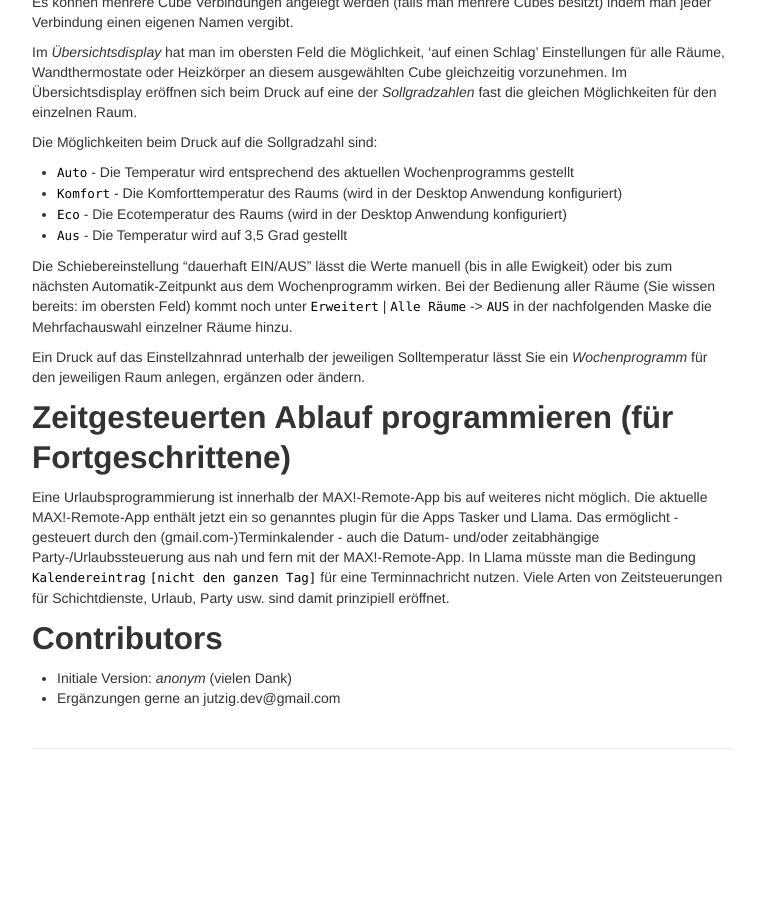
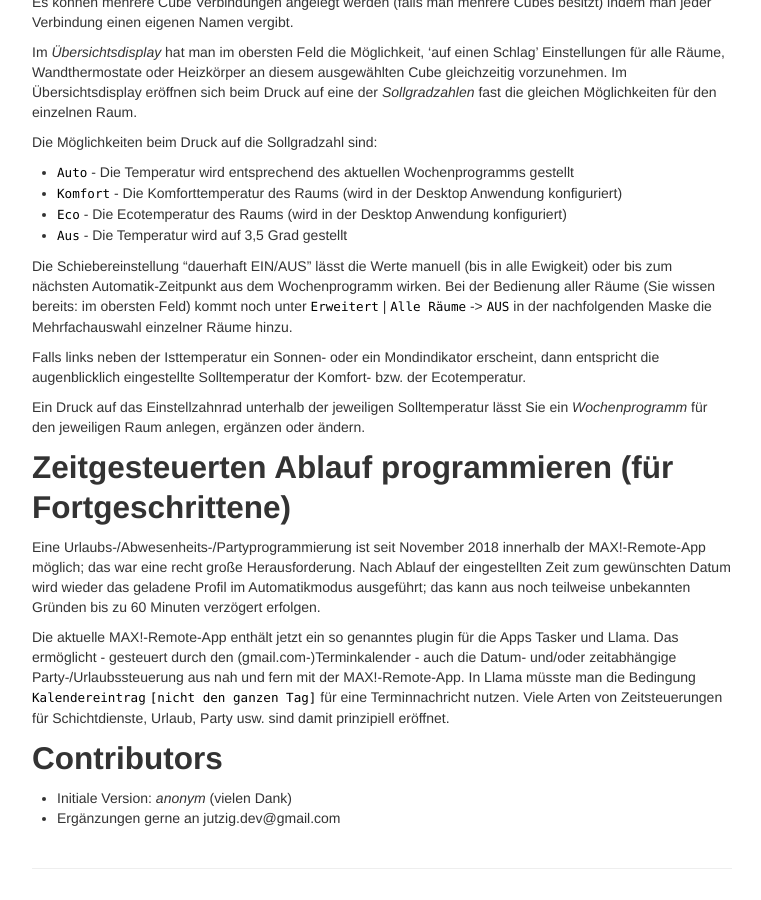
Before and after one commit to jutzig/max-remote, a Jekyll site: the page built from pages/introduction.md, in a window 1280 px wide and 900 px high, scrolled down 720 px. Shown: the whole window, without its empty margins (258-1019 px from the left). Built offline with Jekyll 4.4.1, drawn with Linux system fonts in a browser that asks for light colours; before the commit the page ends 1500 px from its top, so only the background shows below that.

Commit message:
intro update

```diff
--- a/pages/introduction.md
+++ b/pages/introduction.md
@@ -59,15 +59,22 @@ Wochenprogramm wirken.
 Bei der Bedienung aller Räume (Sie wissen bereits: im obersten Feld)
 kommt noch unter `Erweitert` | `Alle Räume` -> `AUS` in der nachfolgenden Maske die Mehrfachauswahl einzelner Räume hinzu.
 
+Falls links neben der Isttemperatur ein Sonnen- oder ein Mondindikator erscheint, dann entspricht die augenblicklich eingestellte Solltemperatur der Komfort- bzw. der Ecotemperatur.
+
 Ein Druck auf das Einstellzahnrad unterhalb der jeweiligen
 Solltemperatur lässt Sie ein *Wochenprogramm* für den jeweiligen
 Raum anlegen, ergänzen oder ändern.
 
 ## Zeitgesteuerten Ablauf programmieren (für Fortgeschrittene)
 
-Eine Urlaubsprogrammierung ist innerhalb der MAX!-Remote-App
-bis auf weiteres nicht möglich. Die aktuelle MAX!-Remote-App enthält
-jetzt ein so genanntes plugin für die Apps Tasker und Llama. Das
+
+Eine Urlaubs-/Abwesenheits-/Partyprogrammierung ist seit November 2018 innerhalb der MAX!-Remote-App
+möglich; das war eine recht große Herausforderung.
+Nach Ablauf der eingestellten Zeit zum gewünschten Datum wird wieder das geladene Profil
+im Automatikmodus ausgeführt; das kann aus noch teilweise unbekannten Gründen bis zu 60 Minuten verzögert erfolgen.
+
+
+Die aktuelle MAX!-Remote-App enthält jetzt ein so genanntes plugin für die Apps Tasker und Llama. Das
 ermöglicht - gesteuert durch den (gmail.com-)Terminkalender - auch
 die Datum- und/oder zeitabhängige Party-/Urlaubssteuerung aus nah
 und fern mit der MAX!-Remote-App. In Llama müsste man die
```
Also changed, not shown: pages/faq.md (+1 -1 lines).
